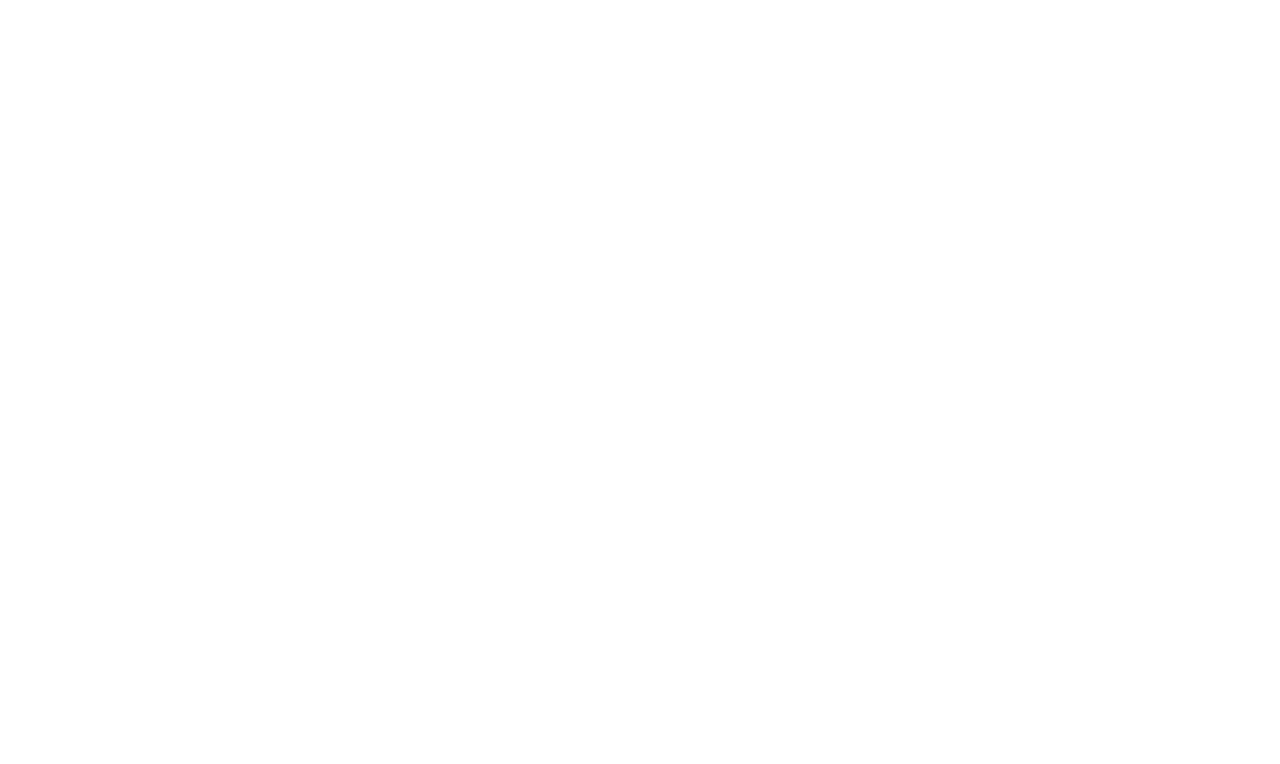
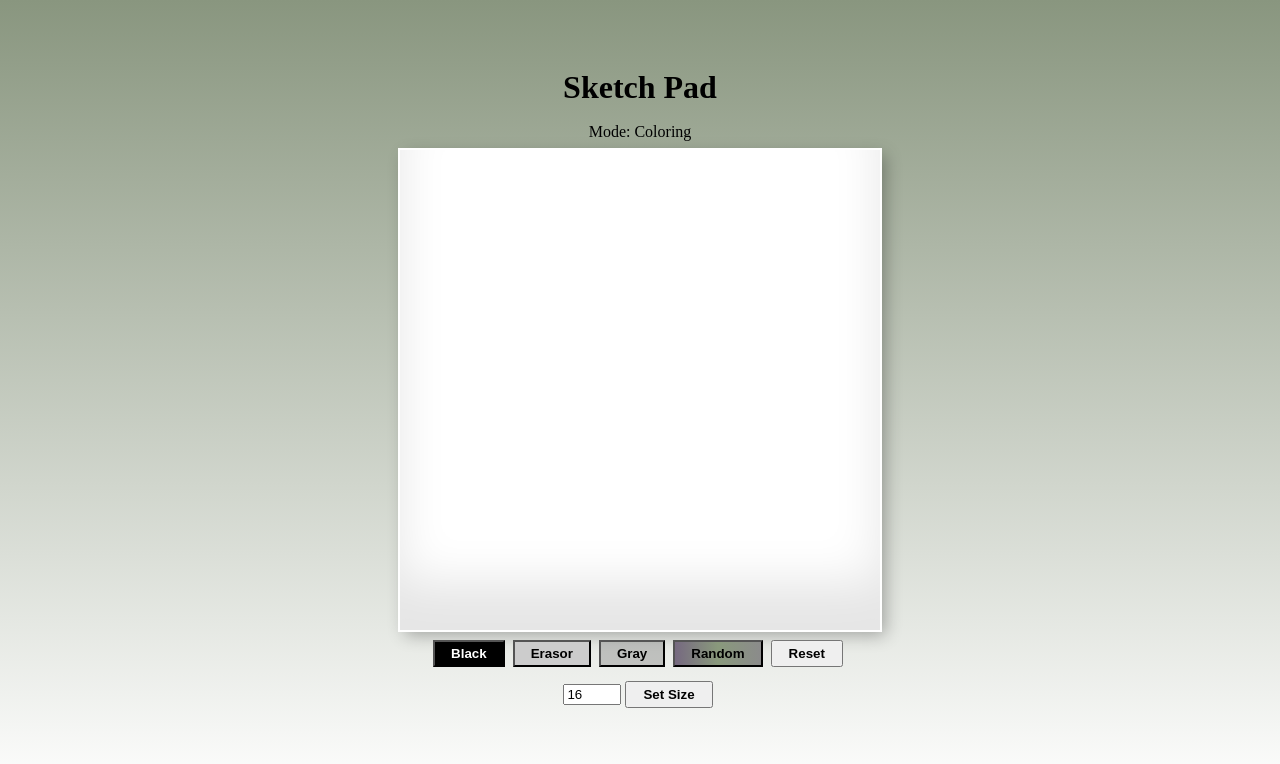
Before and after one commit to ziadhamdy88/etch-a-sketch, a plain HTML site: page index.html in a window 1280 px wide. Drawn offline with Linux system fonts and the light colour scheme.

Commit message:
Last modification Changed the layout of the page Added buttons for size, colors ,and resetting the palette Added reset.css for inconsistencies

```diff
--- a/index.html
+++ b/index.html
@@ -5,11 +5,36 @@
         <meta http-equiv="X-UA-Compatible" content="IE=edge">
         <meta name="viewport" content="width=device-width, initial-scale=1.0">
         <title>Etch-a-Sketch</title>
+        <link rel="stylesheet" href="reset.css" />
         <link rel="stylesheet" href="style.css" />
     </head>
     <body>
-        <div id="main"></div>
-
+        <div class="main">
+            <div class="title"><h1>Sketch Pad</h1></div>
+            <div class="mode">Mode: Coloring</div>
+            <div class="content">
+                <div class="board"></div>
+                <div class="buttons">
+                    <button id="blackButton" onclick="changeColor('black')">Black</button>
+                    <button id="erasorButton" onclick="changeColor('white')">Erasor</button>
+                    <button id="grayButton" onclick="changeColor('gray')">Gray</button>
+                    <button id="randomButton" onclick="changeColor('random')">Random</button>
+                    <button onclick="resetBoard()">Reset</button>
+                </div>
+                <div>
+                    <input
+                    type="text"
+                    placeholder="Size of Board"
+                    value="16"
+                    onchange="changeSize(this.value)"
+                    />
+                    <button>Set Size</button>
+                </div>
+                <div id="error">
+                    Size must be between 2 and 100
+                </div>
+            </div>
+        </div>
         <script src="script.js"></script>
     </body>
 </html>
--- /dev/null
+++ b/reset.css
@@ -0,0 +1,48 @@
+/* http://meyerweb.com/eric/tools/css/reset/
+   v2.0 | 20110126
+   License: none (public domain)
+*/
+
+html, body, div, span, applet, object, iframe,
+h2, h3, h4, h5, h6, p, blockquote, pre,
+a, abbr, acronym, address, big, cite, code,
+del, dfn, em, img, ins, kbd, q, s, samp,
+small, strike, strong, sub, sup, tt, var,
+b, u, i, center,
+dl, dt, dd, ol, ul, li,
+fieldset, form, label, legend,
+table, caption, tbody, tfoot, thead, tr, th, td,
+article, aside, canvas, details, embed,
+figure, figcaption, footer, header, hgroup,
+menu, nav, output, ruby, section, summary,
+time, mark, audio, video {
+	margin: 0;
+	padding: 0;
+	border: 0;
+	font-size: 100%;
+	font: inherit;
+	vertical-align: baseline;
+}
+/* HTML5 display-role reset for older browsers */
+article, aside, details, figcaption, figure,
+footer, header, hgroup, menu, nav, section {
+	display: block;
+}
+body {
+	line-height: 1;
+}
+ol, ul {
+	list-style: none;
+}
+blockquote, q {
+	quotes: none;
+}
+blockquote:before, blockquote:after,
+q:before, q:after {
+	content: '';
+	content: none;
+}
+table {
+	border-collapse: collapse;
+	border-spacing: 0;
+}
--- a/script.js
+++ b/script.js
@@ -1,22 +1,63 @@
-let mainDiv = document.querySelector("#main");
+let color = "black";
+let mouseClicked = true;
 
+function createBoard(size){
+    let board = document.querySelector(".board");
+    let divs = board.querySelectorAll("div");
+    divs.forEach((div) => div.remove());
+    board.style.gridTemplateColumns = `repeat(${size}, 1fr)`;
+    board.style.gridTemplateRows = `repeat(${size}, 1fr)`;
 
-for(let i=0; i<16; i++){
-    let innerDiv = document.createElement("div");
-    for(let j=0; j<16; j++){
+    for(let i=0; i<size*size; i++){
         let div = document.createElement("div");
-        div.classList.add("grid");
-        innerDiv.appendChild(div);
+        div.addEventListener("mouseover", colorDiv);
+        board.insertAdjacentElement("beforeend", div);
     }
-    mainDiv.appendChild(innerDiv);
 }
-const divs = document.querySelectorAll(".grid");
-divs.forEach((div) => {
-    div.addEventListener("mouseover", function(){
-        console.log("inside");
-        div.style.backgroundcolor = "blue";
-        setTimeout(function(){
-            div.style.backgroundcolor = "";
-        }, 500);
-    }, false);
+
+createBoard(16);
+
+function changeSize(newSize){
+    let errorMessage = document.querySelector("#error");
+    if(newSize >= 2 && newSize <= 100){
+        errorMessage.style.display = "none";
+        createBoard(newSize);
+    }
+    else{
+        errorMessage.style.display = "flex";
+    }
+}
+
+function colorDiv(){
+    if(mouseClicked){
+        if(color === "random"){
+            this.style.backgroundColor = `hsl(${Math.random()*360}, 100%, 50%)`;
+        }
+        else{
+            this.style.backgroundColor = color;
+        }
+    }
+}
+
+function changeColor(newColor){
+    color = newColor;
+}
+
+function resetBoard(){
+    let board = document.querySelector(".board");
+    let divs = board.querySelectorAll("div");
+    divs.forEach((div) => div.style.backgroundColor = "white");
+}
+
+document.querySelector("body").addEventListener("click", (e) =>{
+    if(e.target.tagName != "BUTTON"){
+        mouseClicked = !mouseClicked;
+        let mode = document.querySelector(".mode");
+        if(mouseClicked){
+            mode.textContent = "Mode: Coloring";
+        }
+        else{
+            mode.textContent = "Mode: Not Coloring";
+        }
+    }
 });
--- a/style.css
+++ b/style.css
@@ -1,3 +1,107 @@
-#main {
-    display: inline-block;
+.main {
+    display: flex;
+    flex-direction: column;
+    justify-content: center;
+    align-items: center;
+    height: 100vh;
+    width: 100vw;
+    background: linear-gradient(rgba(53.73%,58.82%, 49.8%), white);
 }
+
+.board {
+    display: grid;
+    width: 80%;
+    height: 80%;
+    background-color: white;
+    box-shadow: inset 0 -3em 3em rgba(0, 0, 0, 0.1), 0 0 0 2px rgb(255, 255, 255),
+        0.3em 0.3em 1em rgba(0, 0, 0, 0.3);
+}
+
+.board:hover {
+    cursor: pointer;
+}
+
+.content {
+    display: flex;
+    flex-direction: column;
+    align-items: center;
+    min-width: 300px;
+    min-height: 300px;
+    height: 60vw;
+    width: 60vw;
+    max-width: 600px;
+    max-height: 600px;
+}
+
+.title {
+    display: flex;
+    justify-content: center;
+}
+
+.buttons {
+    margin-top: 10px;
+    margin-bottom: 10px;
+}
+
+button {
+    padding: 0.3em 1.2em;
+    margin: 0 0.3em 0.3em 0;
+    text-decoration: none;
+    font-weight: bold;
+    text-align: center;
+    transition: all 0.2s;
+}
+
+button:hover {
+    cursor: pointer;
+}
+
+#blackButton {
+    background-color: black;
+    color: white;
+}
+
+#blackButton:hover{
+    background-color: white;
+    color: black;
+}
+
+#grayButton {
+    background-color: rgba(128, 128, 128, 0.411);
+    color: black;
+}
+
+#grayButton:hover{
+    background-color: #696969;
+    color: black;
+}
+
+#randomButton {
+    background: linear-gradient(0.25turn, #766980, #89997c, #8b8b8b);
+}
+
+#randomButton:hover{
+    background: linear-gradient(0.25turn, #808080, #89997c, #6b8e23);
+}
+
+#erasorButton {
+    background-color: #cccccc;
+    color: black;
+}
+
+#erasorButton:hover{
+    background-color: white;
+    color: black;
+}
+
+input {
+    width: 50px;
+}
+
+.mode {
+    margin-bottom: 10px;
+}
+
+#error {
+    display: none;
+}
```
